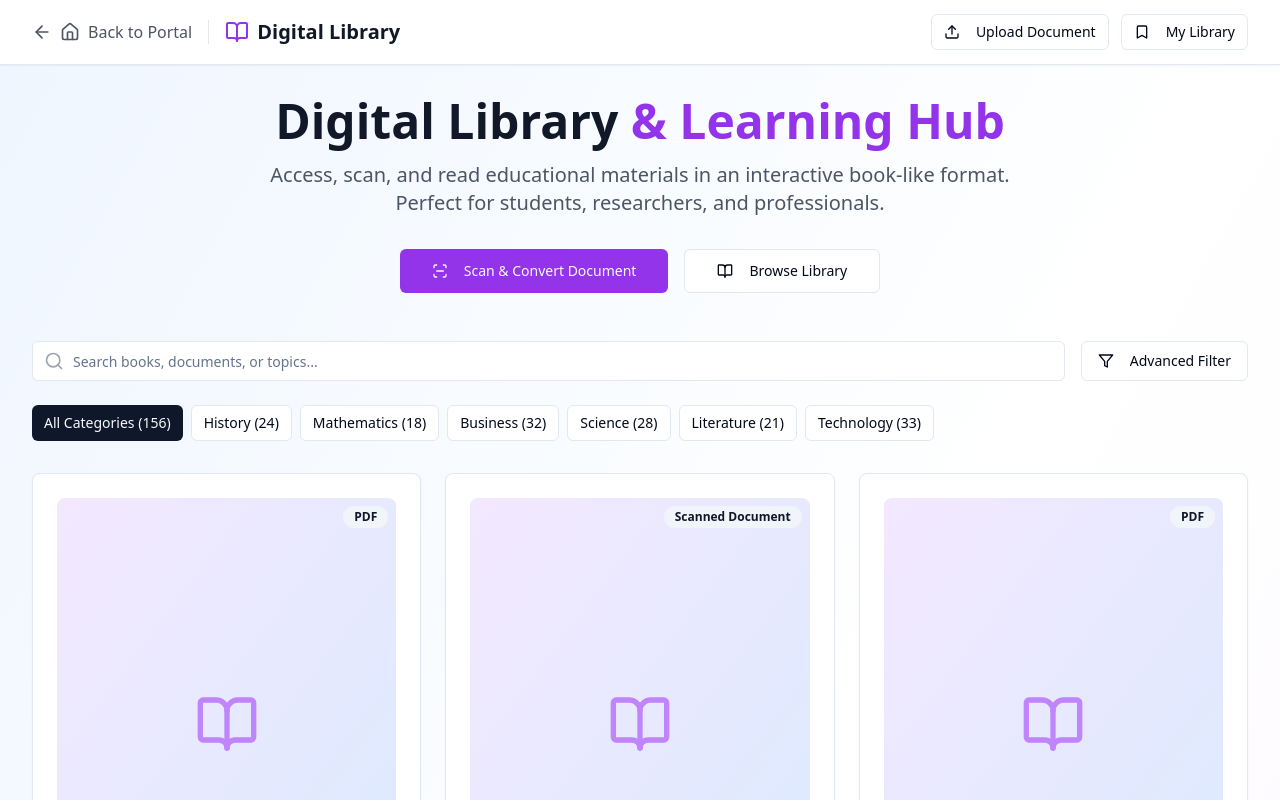
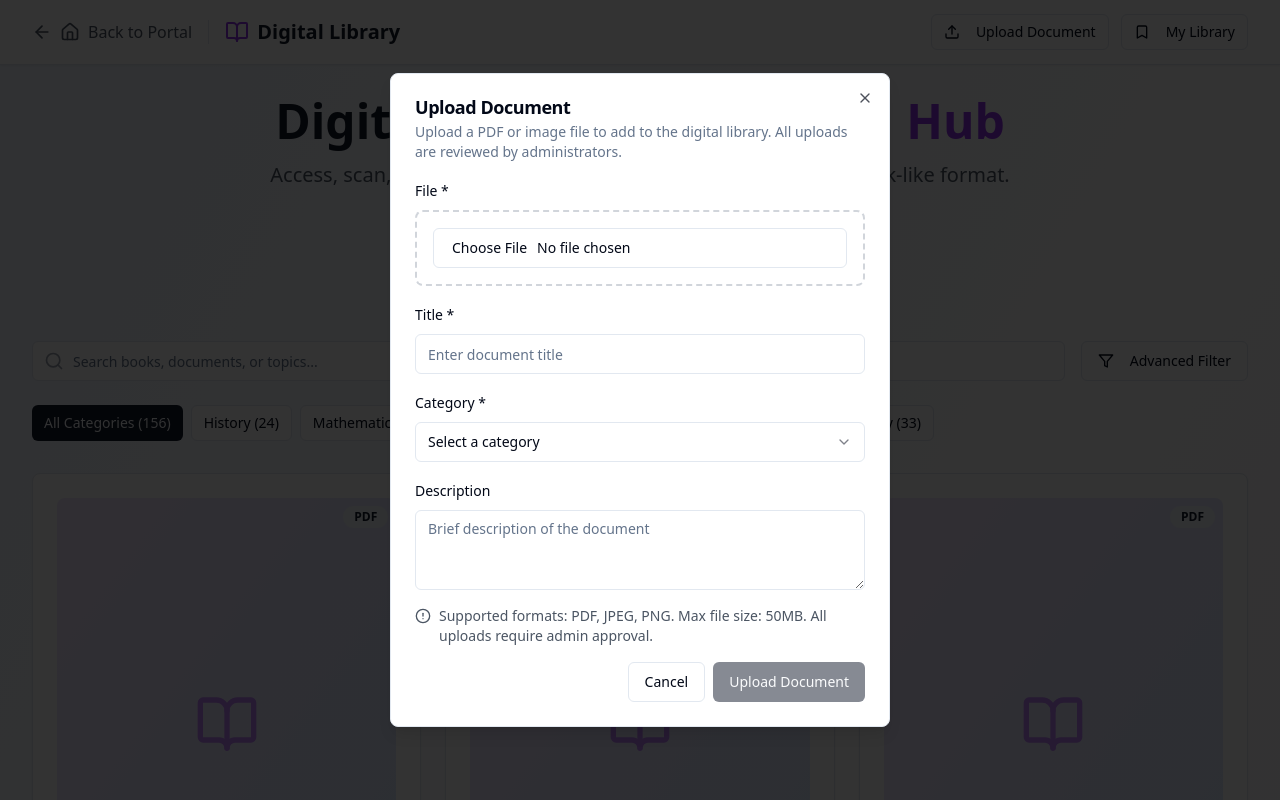
Before and after one commit to HiwiHadear/ethiopian-opportunities-hub, a React (Vite) app: page /library in a window 1280 px wide. Both pictures are taken after a click on the button "Upload Document". Shown: the top 800 px of the page. Built offline with nearby package versions, Linux system fonts and the light colour scheme.

Commit message:
Run database migration

```diff
--- /dev/null
+++ b/src/components/DocumentUploadDialog.tsx
@@ -0,0 +1,247 @@
+import React, { useState } from 'react';
+import { Dialog, DialogContent, DialogDescription, DialogHeader, DialogTitle, DialogTrigger } from "@/components/ui/dialog";
+import { Button } from "@/components/ui/button";
+import { Input } from "@/components/ui/input";
+import { Label } from "@/components/ui/label";
+import { Textarea } from "@/components/ui/textarea";
+import { Select, SelectContent, SelectItem, SelectTrigger, SelectValue } from "@/components/ui/select";
+import { Progress } from "@/components/ui/progress";
+import { Upload, FileText, AlertCircle } from "lucide-react";
+import { supabase } from "@/integrations/supabase/client";
+import { useAuth } from "@/hooks/useAuth";
+import { toast } from "sonner";
+
+interface DocumentUploadDialogProps {
+  onUploadComplete?: () => void;
+  trigger?: React.ReactNode;
+}
+
+const DocumentUploadDialog: React.FC<DocumentUploadDialogProps> = ({ onUploadComplete, trigger }) => {
+  const { user } = useAuth();
+  const [isOpen, setIsOpen] = useState(false);
+  const [file, setFile] = useState<File | null>(null);
+  const [title, setTitle] = useState('');
+  const [description, setDescription] = useState('');
+  const [category, setCategory] = useState('');
+  const [isUploading, setIsUploading] = useState(false);
+  const [uploadProgress, setUploadProgress] = useState(0);
+
+  const categories = [
+    'History', 'Mathematics', 'Business', 'Science', 'Literature', 'Technology', 'Other'
+  ];
+
+  const handleFileChange = (e: React.ChangeEvent<HTMLInputElement>) => {
+    const selectedFile = e.target.files?.[0];
+    if (selectedFile) {
+      // Check file type (only allow PDFs and images)
+      const allowedTypes = ['application/pdf', 'image/jpeg', 'image/png', 'image/jpg'];
+      if (!allowedTypes.includes(selectedFile.type)) {
+        toast.error("Please upload a PDF or image file (JPEG, PNG)");
+        return;
+      }
+
+      // Check file size (max 50MB)
+      if (selectedFile.size > 50 * 1024 * 1024) {
+        toast.error("File size must be less than 50MB");
+        return;
+      }
+
+      setFile(selectedFile);
+      if (!title) {
+        setTitle(selectedFile.name.replace(/\.[^/.]+$/, ""));
+      }
+    }
+  };
+
+  const handleUpload = async () => {
+    if (!user) {
+      toast.error("Please sign in to upload documents");
+      return;
+    }
+
+    if (!file || !title || !category) {
+      toast.error("Please fill in all required fields");
+      return;
+    }
+
+    setIsUploading(true);
+    setUploadProgress(0);
+
+    try {
+      // Create file path with user ID
+      const fileExt = file.name.split('.').pop();
+      const fileName = `${Date.now()}-${Math.random().toString(36).substring(2)}.${fileExt}`;
+      const filePath = `${user.id}/${fileName}`;
+
+      // Upload file to storage
+      const { error: uploadError } = await supabase.storage
+        .from('documents')
+        .upload(filePath, file);
+
+      setUploadProgress(100);
+
+      if (uploadError) {
+        throw uploadError;
+      }
+
+      // Save document metadata to database
+      const { error: dbError } = await supabase
+        .from('documents')
+        .insert({
+          user_id: user.id,
+          title,
+          description,
+          file_path: filePath,
+          file_size: file.size,
+          file_type: file.type,
+          category,
+          status: 'pending'
+        });
+
+      if (dbError) {
+        throw dbError;
+      }
+
+      toast.success("Document uploaded successfully! It will be reviewed by admins.");
+
+      // Reset form
+      setFile(null);
+      setTitle('');
+      setDescription('');
+      setCategory('');
+      setIsOpen(false);
+
+      if (onUploadComplete) {
+        onUploadComplete();
+      }
+    } catch (error) {
+      console.error('Upload error:', error);
+      toast.error("Failed to upload document. Please try again.");
+    } finally {
+      setIsUploading(false);
+      setUploadProgress(0);
+    }
+  };
+
+  return (
+    <Dialog open={isOpen} onOpenChange={setIsOpen}>
+      <DialogTrigger asChild>
+        {trigger || (
+          <Button variant="outline" size="sm">
+            <Upload className="w-4 h-4 mr-2" />
+            Upload Document
+          </Button>
+        )}
+      </DialogTrigger>
+      <DialogContent className="sm:max-w-[500px]">
+        <DialogHeader>
+          <DialogTitle>Upload Document</DialogTitle>
+          <DialogDescription>
+            Upload a PDF or image file to add to the digital library. All uploads are reviewed by administrators.
+          </DialogDescription>
+        </DialogHeader>
+
+        <div className="space-y-4">
+          {/* File Selection */}
+          <div className="space-y-2">
+            <Label htmlFor="file">File *</Label>
+            <div className="border-2 border-dashed border-gray-300 rounded-lg p-4">
+              <Input
+                id="file"
+                type="file"
+                accept=".pdf,.jpg,.jpeg,.png"
+                onChange={handleFileChange}
+                disabled={isUploading}
+              />
+              {file && (
+                <div className="mt-2 flex items-center space-x-2 text-sm text-gray-600">
+                  <FileText className="w-4 h-4" />
+                  <span>{file.name}</span>
+                  <span>({(file.size / 1024 / 1024).toFixed(2)} MB)</span>
+                </div>
+              )}
+            </div>
+          </div>
+
+          {/* Title */}
+          <div className="space-y-2">
+            <Label htmlFor="title">Title *</Label>
+            <Input
+              id="title"
+              value={title}
+              onChange={(e) => setTitle(e.target.value)}
+              placeholder="Enter document title"
+              disabled={isUploading}
+            />
+          </div>
+
+          {/* Category */}
+          <div className="space-y-2">
+            <Label htmlFor="category">Category *</Label>
+            <Select value={category} onValueChange={setCategory} disabled={isUploading}>
+              <SelectTrigger>
+                <SelectValue placeholder="Select a category" />
+              </SelectTrigger>
+              <SelectContent>
+                {categories.map((cat) => (
+                  <SelectItem key={cat} value={cat}>
+                    {cat}
+                  </SelectItem>
+                ))}
+              </SelectContent>
+            </Select>
+          </div>
+
+          {/* Description */}
+          <div className="space-y-2">
+            <Label htmlFor="description">Description</Label>
+            <Textarea
+              id="description"
+              value={description}
+              onChange={(e) => setDescription(e.target.value)}
+              placeholder="Brief description of the document"
+              disabled={isUploading}
+              rows={3}
+            />
+          </div>
+
+          {/* Progress Bar */}
+          {isUploading && (
+            <div className="space-y-2">
+              <div className="flex justify-between text-sm">
+                <span>Uploading...</span>
+                <span>{Math.round(uploadProgress)}%</span>
+              </div>
+              <Progress value={uploadProgress} />
+            </div>
+          )}
+
+          {/* Info */}
+          <div className="flex items-start space-x-2 text-sm text-gray-600">
+            <AlertCircle className="w-4 h-4 mt-0.5 flex-shrink-0" />
+            <p>Supported formats: PDF, JPEG, PNG. Max file size: 50MB. All uploads require admin approval.</p>
+          </div>
+
+          {/* Buttons */}
+          <div className="flex justify-end space-x-2">
+            <Button
+              variant="outline"
+              onClick={() => setIsOpen(false)}
+              disabled={isUploading}
+            >
+              Cancel
+            </Button>
+            <Button
+              onClick={handleUpload}
+              disabled={!file || !title || !category || isUploading}
+            >
+              {isUploading ? "Uploading..." : "Upload Document"}
+            </Button>
+          </div>
+        </div>
+      </DialogContent>
+    </Dialog>
+  );
+};
+
+export default DocumentUploadDialog;
--- a/src/integrations/supabase/types.ts
+++ b/src/integrations/supabase/types.ts
@@ -56,6 +56,51 @@ export type Database = {
           status?: string
           updated_at?: string
           website?: string | null
+        }
+        Relationships: []
+      }
+      documents: {
+        Row: {
+          category: string | null
+          created_at: string
+          description: string | null
+          file_path: string
+          file_size: number | null
+          file_type: string | null
+          id: string
+          pages: number | null
+          status: string | null
+          title: string
+          updated_at: string
+          user_id: string
+        }
+        Insert: {
+          category?: string | null
+          created_at?: string
+          description?: string | null
+          file_path: string
+          file_size?: number | null
+          file_type?: string | null
+          id?: string
+          pages?: number | null
+          status?: string | null
+          title: string
+          updated_at?: string
+          user_id: string
+        }
+        Update: {
+          category?: string | null
+          created_at?: string
+          description?: string | null
+          file_path?: string
+          file_size?: number | null
+          file_type?: string | null
+          id?: string
+          pages?: number | null
+          status?: string | null
+          title?: string
+          updated_at?: string
+          user_id?: string
         }
         Relationships: []
       }
--- a/src/pages/DigitalLibrary.tsx
+++ b/src/pages/DigitalLibrary.tsx
@@ -1,10 +1,14 @@
-import React, { useState } from 'react';
+import React, { useState, useEffect } from 'react';
 import { Link } from 'react-router-dom';
 import { Button } from "@/components/ui/button";
 import { Card, CardContent, CardDescription, CardHeader, CardTitle } from "@/components/ui/card";
 import { Input } from "@/components/ui/input";
 import { Badge } from "@/components/ui/badge";
 import { Separator } from "@/components/ui/separator";
+import DocumentUploadDialog from "@/components/DocumentUploadDialog";
+import { supabase } from "@/integrations/supabase/client";
+import { useAuth } from "@/hooks/useAuth";
+import { toast } from "sonner";
 import {
   BookOpen,
   Upload,
@@ -157,10 +161,7 @@ const DigitalLibrary = () => {
             </div>
 
             <div className="flex items-center space-x-3">
-              <Button variant="outline" size="sm">
-                <Upload className="w-4 h-4 mr-2" />
-                Upload Document
-              </Button>
+              <DocumentUploadDialog />
               <Button variant="outline" size="sm">
                 <Bookmark className="w-4 h-4 mr-2" />
                 My Library
@@ -184,10 +185,15 @@ const DigitalLibrary = () => {
 
           {/* Upload Feature Highlight */}
           <div className="flex flex-col sm:flex-row gap-4 justify-center mb-8">
-            <Button size="lg" className="bg-purple-600 hover:bg-purple-700">
-              <ScanLine className="w-5 h-5 mr-2" />
-              Scan & Convert Document
-            </Button>
+            <DocumentUploadDialog
+              onUploadComplete={() => toast.success("Document uploaded successfully!")}
+              trigger={
+                <Button size="lg" className="bg-purple-600 hover:bg-purple-700">
+                  <ScanLine className="w-5 h-5 mr-2" />
+                  Scan & Convert Document
+                </Button>
+              }
+            />
             <Button variant="outline" size="lg">
               <BookOpen className="w-5 h-5 mr-2" />
               Browse Library
```
Also changed, not shown: 1 other file (tests, documents, lock files or other folders).
